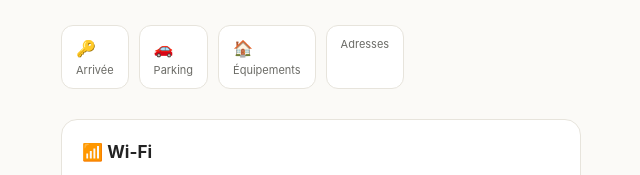
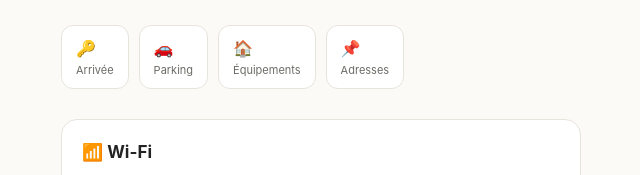
Before and after one commit to Airbnb66/livre-accueil-test, a plain HTML site: page index.html in a window 1280 px wide. Shown: the part 419-594 px from the top of the page, 319-959 px from the left. Drawn offline with Linux system fonts and the light colour scheme.

Commit message:
Add files via upload

```diff
--- a/index.html
+++ b/index.html
@@ -158,7 +158,7 @@ function render(){
       <a href="#arrivee"><b>🔑</b><span>${L.navArrivee}</span></a>
       <a href="#parking"><b>🚗</b><span>${L.navParking}</span></a>
       <a href="#equipements"><b>🏠</b><span>${L.navEquip}</span></a>
-      <a href="#adresses"><span>${L.navAdresses}</span></a>
+      <a href="#adresses"><b>📌</b><span>${L.navAdresses}</span></a>
     </nav>
 
     <section id="wifi">
```
Also changed, not shown: admin.html (+1 -1 lines).
